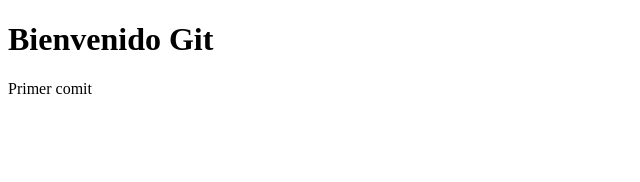
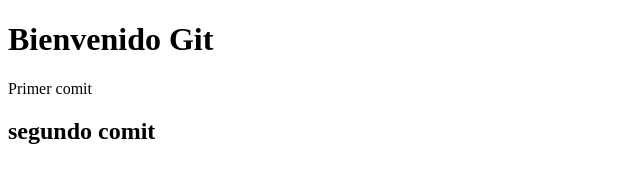
Before and after one commit to JOS3PA/numen, a plain HTML site: page index.html in a window 1280 px wide. Shown: the whole page, without its empty margins (0-640 px from the left). Drawn offline with Linux system fonts and the light colour scheme.

Commit message:
creado el segundo commit con h2

```diff
--- a/index.html
+++ b/index.html
@@ -10,5 +10,6 @@
     <h1>Bienvenido Git</h1>
     <p>Primer comit</p>
 
+    <h2>segundo comit</h2>
 </body>
 </html>
```
